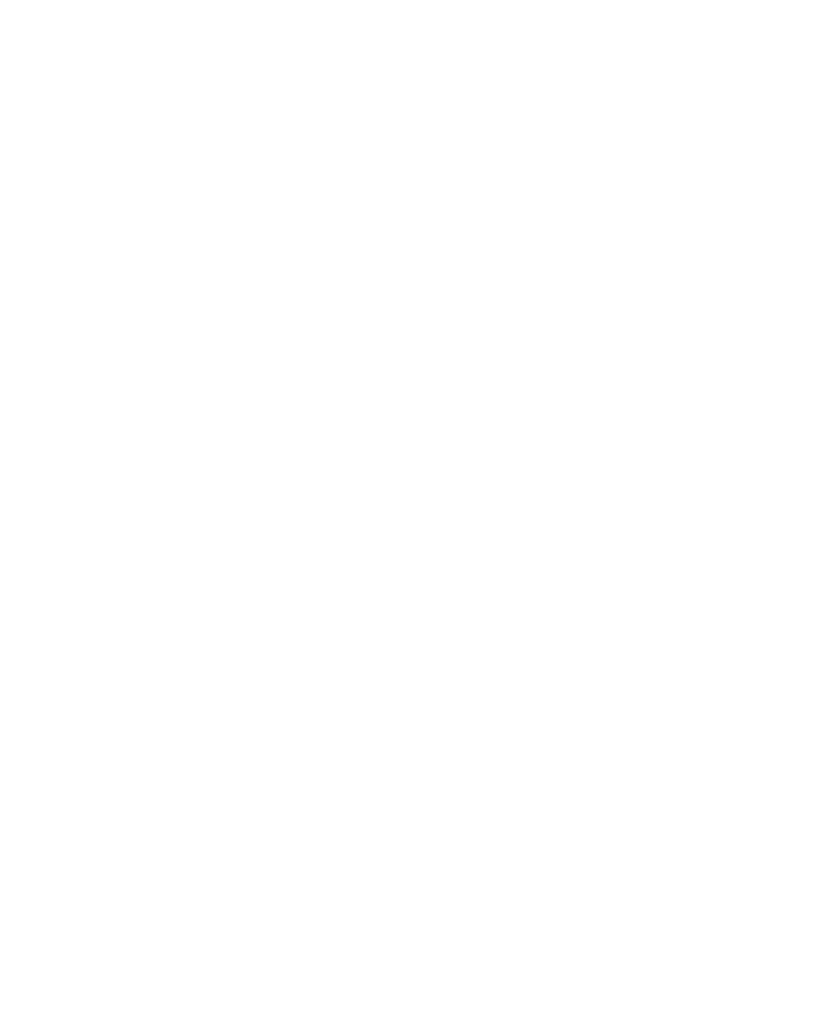
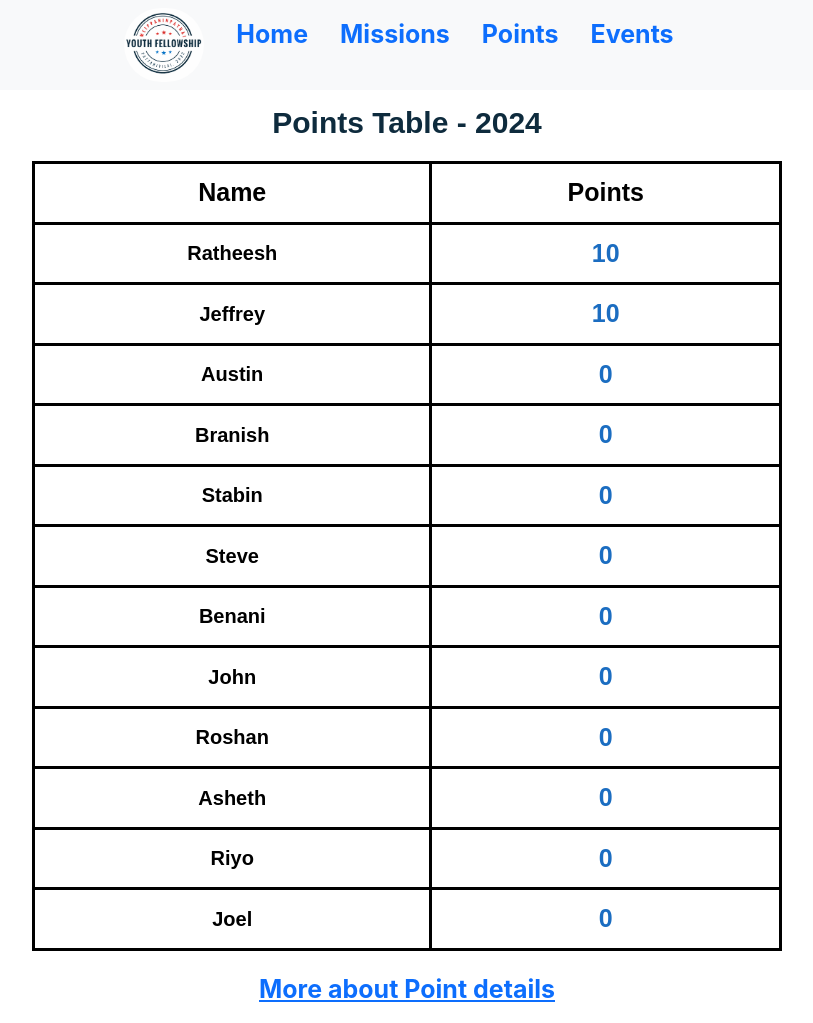
Before and after one commit to aslin-joel-r/mpc-youths, a React (Create React App) app: page /points in a window 1280 px wide. Before the commit this address had no page. Shown: the whole page, without its empty margins (233-1046 px from the left). Before the commit the page ends 800 px from the top, so only its background shows below. Built offline with nearby package versions, Linux system fonts and the light colour scheme.

Commit message:
updated the links

```diff
--- a/public/index.html
+++ b/public/index.html
@@ -8,11 +8,8 @@
       name="description"
       content="Web site created using create-react-app"
     />
-
+    <link rel="icon" href="favicon.jpg" type="image">
     <link href="https://cdn.jsdelivr.net/npm/bootstrap@5.2.3/dist/css/bootstrap.min.css" rel="stylesheet">
-
-    <link rel="icon" href="favicon.jpg" type="image">
-
     <title>MPC Youth</title>
   </head>
   <body>
--- a/src/App.js
+++ b/src/App.js
@@ -15,12 +15,12 @@ function App() {
     <div>
         <BrowserRouter>
       <Routes>
-        <Route path="/mpc-youths" element={<Navbar />}>
+        <Route path="/" element={<Navbar />}>
           <Route index element={<Home />} />
-          <Route path="/mpc-youths/missions" element={<Mission />} />
-          <Route path="/mpc-youths/points" element={<Points />} />
-           <Route path="/mpc-youths/events" element={<Events />} />
-           <Route path="/mpc-youths/point-details" element={<PointDetails />} />
+          <Route path="/missions" element={<Mission />} />
+          <Route path="/points" element={<Points />} />
+           <Route path="/events" element={<Events />} />
+           <Route path="/point-details" element={<PointDetails />} />
         </Route>
       </Routes>
     </BrowserRouter>
--- a/src/components/Navbar.js
+++ b/src/components/Navbar.js
@@ -27,7 +27,7 @@ function Navbar(){
       <Link className="nav-link" id="link" data-bs-toggle="pill"  to="/points">Points</Link>
       </li>
     <li className="nav-item">
-    <Link className="nav-link" id="link" data-bs-toggle="pill"  to="/mpc-youths/events">Events</Link>
+    <Link className="nav-link" id="link" data-bs-toggle="pill"  to="/events">Events</Link>
       </li>
 
     </ul>
--- a/src/components/Points.js
+++ b/src/components/Points.js
@@ -30,7 +30,7 @@ export const Points = () => {
           ))}
         </tbody>
       </table>
-      <Link id='link'  to="/mpc-youths/point-details">More about Point details</Link>
+      <Link id='link'  to="/point-details">More about Point details</Link>
     </div>
   );
 };
```
